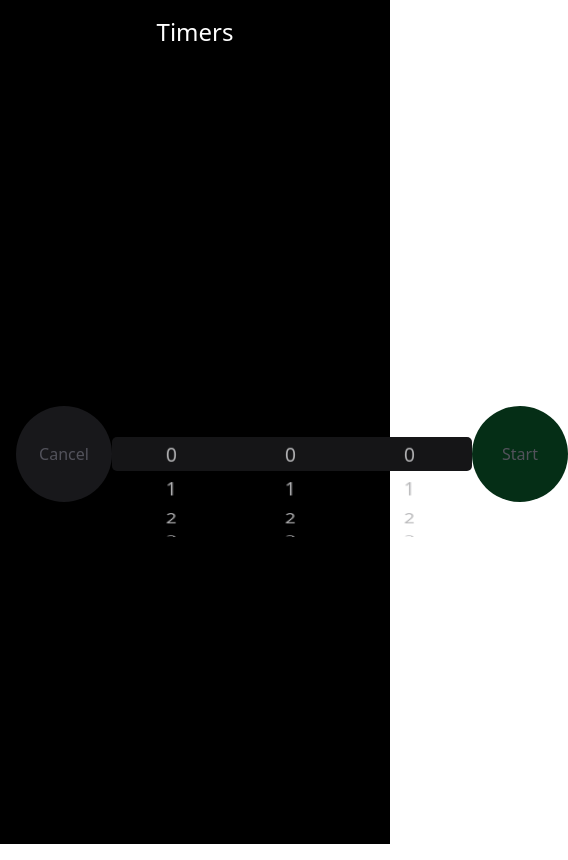
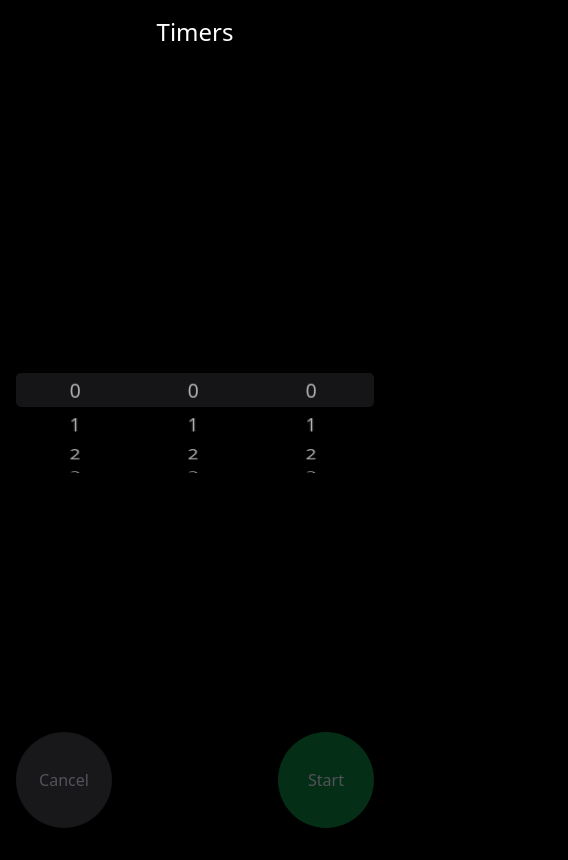
Before and after one commit to rizwan2000rm/timer, a React (Vite) app: page / in a window 390 px wide. Shown: the whole page, 568 px wide, since content can reach past the window. Built offline with nearby package versions, Linux system fonts and the light colour scheme; no server answers.

Commit message:
fix: mobile responsiveness and end time

```diff
--- a/src/Timer/components/countdown.tsx
+++ b/src/Timer/components/countdown.tsx
@@ -48,7 +48,7 @@ const Countdown = ({
   );
 
   return (
-    <div className="w-1/2 max-w-[500px]">
+    <div className="w-2/3 md:w-1/2 max-w-[500px] mx-auto">
       <CircularProgressbarWithChildren
         value={timeLeft}
         minValue={0}
@@ -60,9 +60,11 @@ const Countdown = ({
           trailColor: "#26252A",
         })}
       >
-        <div className="w-full h-full flex flex-col items-center pt-[30%]">
+        <div className="w-full h-full flex flex-col items-center pt-[25%] md:pt-[30%]">
           {EndTime}
-          <div className="text-8xl font-thin">{getLabelText(timeLeft)}</div>
+          <div className="text-5xl lg:text-8xl font-thin">
+            {getLabelText(timeLeft)}
+          </div>
         </div>
       </CircularProgressbarWithChildren>
     </div>
--- a/src/Timer/components/index.tsx
+++ b/src/Timer/components/index.tsx
@@ -68,11 +68,16 @@ const Timer = () => {
   );
 
   return (
-    <div className="grid place-items-center w-full h-full">
-      <div className="flex justify-between items-center w-full h-full">
-        {CancelButton}
-        {TimerDisplay}
-        {isTimerRunning ? PauseButton : StartButton}
+    <div className="flex justify-center items-center w-full h-[calc(100%-32px)]">
+      <div className="flex flex-col md:flex-row justify-between items-center w-full h-full">
+        <div className="hidden md:block">{CancelButton}</div>
+        <div className="w-full h-full grid place-items-center">
+          {TimerDisplay}
+        </div>
+        <div className="flex justify-between w-full md:w-auto">
+          <div className="block md:hidden">{CancelButton}</div>
+          {isTimerRunning ? PauseButton : StartButton}
+        </div>
       </div>
     </div>
   );
--- a/src/Timer/components/time-input.tsx
+++ b/src/Timer/components/time-input.tsx
@@ -29,7 +29,7 @@ const TimeInput = ({
   }));
 
   return (
-    <div className="embla">
+    <div className="embla w-full max-w-96">
       <div className="embla-highlight"></div>
       <PickerItem
         value={hourValue}
--- a/src/Timer/shared/css/embla.css
+++ b/src/Timer/shared/css/embla.css
@@ -2,7 +2,6 @@
   position: relative;
   display: flex;
   height: 165px;
-  width: 360px;
   margin-left: auto;
   margin-right: auto;
   z-index: 0;
--- a/src/Timer/shared/hooks/useCountdown.ts
+++ b/src/Timer/shared/hooks/useCountdown.ts
@@ -76,6 +76,7 @@ const useCountdown = (
     setTimeLeft(timeLeft);
     setReferenceTime(now);
     setTimerState("default");
+    setEndTime(new Date(Date.now() + timeLeft));
   };
 
   return {
--- a/src/index.css
+++ b/src/index.css
@@ -6,3 +6,7 @@
   font-family: "SF Pro Display Light";
   src: url("/SF\ Pro\ Display\ Light.otf") format("opentype");
 }
+
+body {
+  @apply bg-black;
+}
```
